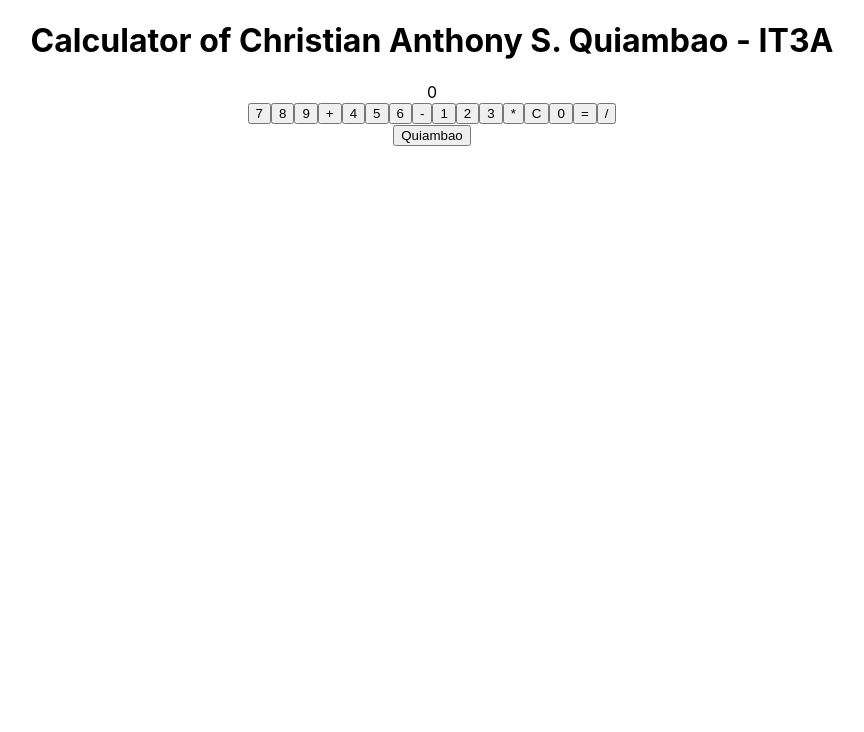
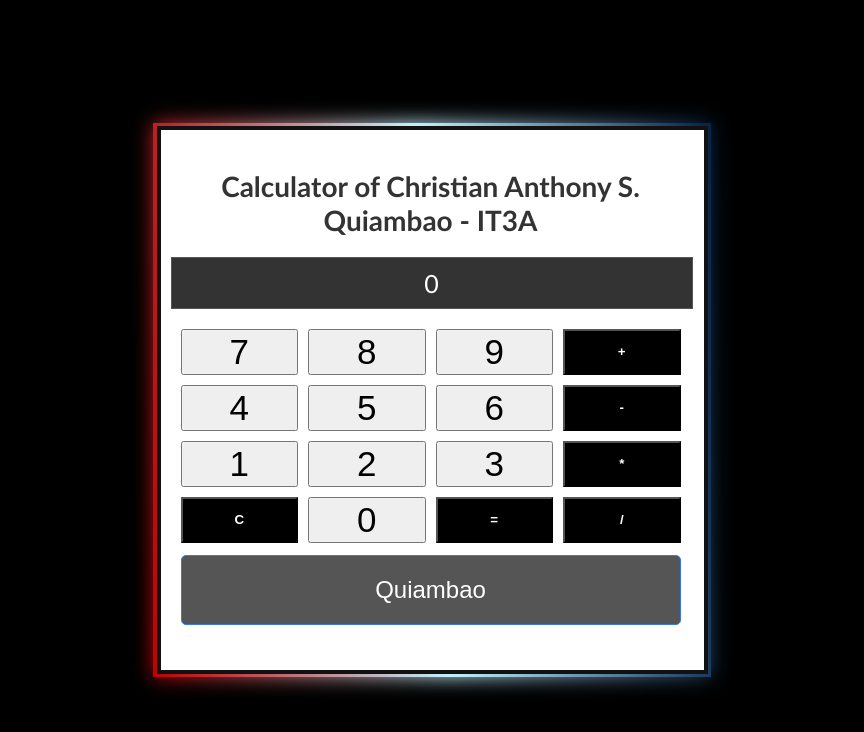
Before and after one commit to WilliamElite1/mycalculator, a React (Create React App) app: page / in a window 1280 px wide. Shown: the top 732 px of the page, without its empty margins (208-1072 px from the left). Built offline with nearby package versions, Linux system fonts and the light colour scheme.

Commit message:
Update App.css

```diff
--- a/src/App.css
+++ b/src/App.css
@@ -1,38 +1,122 @@
 .App {
-  text-align: center;
-}
-
-.App-logo {
-  height: 40vmin;
-  pointer-events: none;
-}
-
-@media (prefers-reduced-motion: no-preference) {
-  .App-logo {
-    animation: App-logo-spin infinite 20s linear;
-  }
-}
-
-.App-header {
-  background-color: #282c34;
-  min-height: 100vh;
-  display: flex;
   flex-direction: column;
   align-items: center;
   justify-content: center;
-  font-size: calc(10px + 2vmin);
-  color: white;
+  background-color: #ffffff;
+  font-family: 'Trebuchet MS', sans-serif;
 }
 
-.App-link {
-  color: #61dafb;
+.CalcContainer {
+  border-radius: 10px;
+  padding: 20px;
+  text-align: center;
+  height: 500px;
+  width: 500px;
 }
 
-@keyframes App-logo-spin {
-  from {
-    transform: rotate(0deg);
-  }
-  to {
-    transform: rotate(360deg);
+.CalcContainer h1 {
+  color: #333;
+  font-size: 28px;
+  margin-bottom: 20px;
+}
+
+
+.CalcuDisplay {
+  background-color: #333;
+  border: 1px solid #555;
+  font-size: 25px;
+  padding: 10px;
+  margin-bottom: 20px;
+  margin-left: -10px;
+  color: white;
+  width: 100%;
+}
+
+.ButtonContainer {
+  display: grid;
+  grid-template-columns: repeat(4, 1fr);
+  gap: 10px;
+}
+.CalcuButtonNum{
+
+  font-size: 35px;
+}
+
+.CalcuButton {
+  background-color: #e0e0e0;
+  border: 1px solid #ccc;
+  border-radius: 5px;
+  color: #333;
+  cursor: pointer;
+  font-size: 28px;
+  padding: 20px 0;
+  box-shadow: 0px 0px 10px rgba(0, 0, 0, 0.2);
+  transition: background-color 0.2s, transform 0.1s;
+}
+
+.CalcuButton:hover {
+  background-color: #ccc;
+  transform: scale(1.05);
+}
+
+.OperatorButton {
+  background-color: black;
+  color: #fff;
+  font-weight: bold;
+}
+
+.EqualsButton {
+  background-color: #4285f4;
+  color: #fff;
+  font-weight: bold;
+}
+
+.CalcuButtonName {
+  background-color: #555;
+  border: 1px solid #357ae8;
+  margin-top: 2.5%;
+  color: white;
+  font-size: 24px;
+  padding: 20px 0;
+  border-radius: 5px;
+  width: 100%;
+}
+
+body {
+  background: #000;
+  display: grid;
+  place-items: center;
+  min-height: 100vh;
+}
+
+@property --angle {
+  syntax: "<angle>";
+  initial-value: 0deg;
+  inherits: false;
+}
+
+.moving-border {
+  width: 543px;
+  height: 540px;
+  position: relative;
+  background: #111;
+  padding: 4px;
+}
+.moving-border::before,
+.moving-border::after {
+  content: "";
+  position: absolute;
+  inset: -0.2rem;
+  z-index: -1;
+  background: linear-gradient(var(--angle),
+    #032146,  #C3F2FF, #b00);
+  animation: rotate 2s linear infinite;
+}
+.moving-border::after {
+  filter: blur(10px);
+}
+@keyframes rotate {
+  0%     { --angle: 0deg; }
+  100%   { --angle: 360deg;
   }
 }
```
